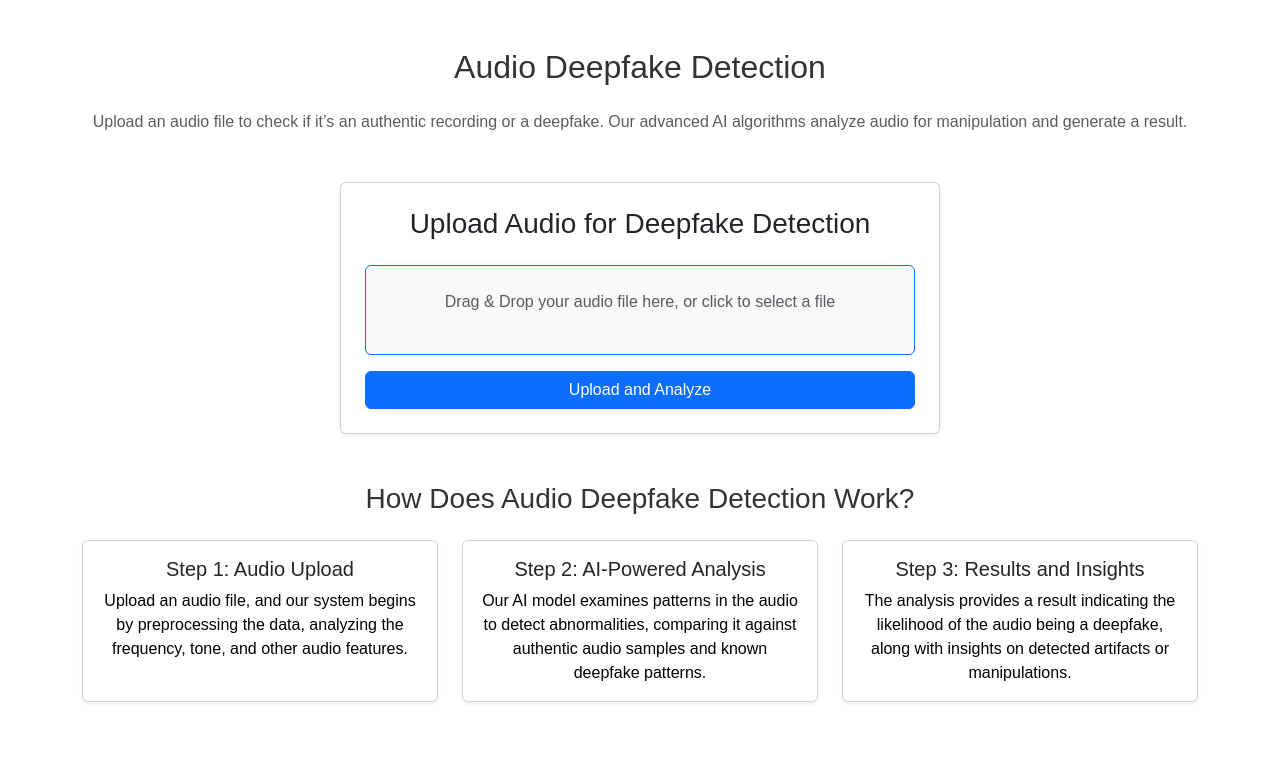
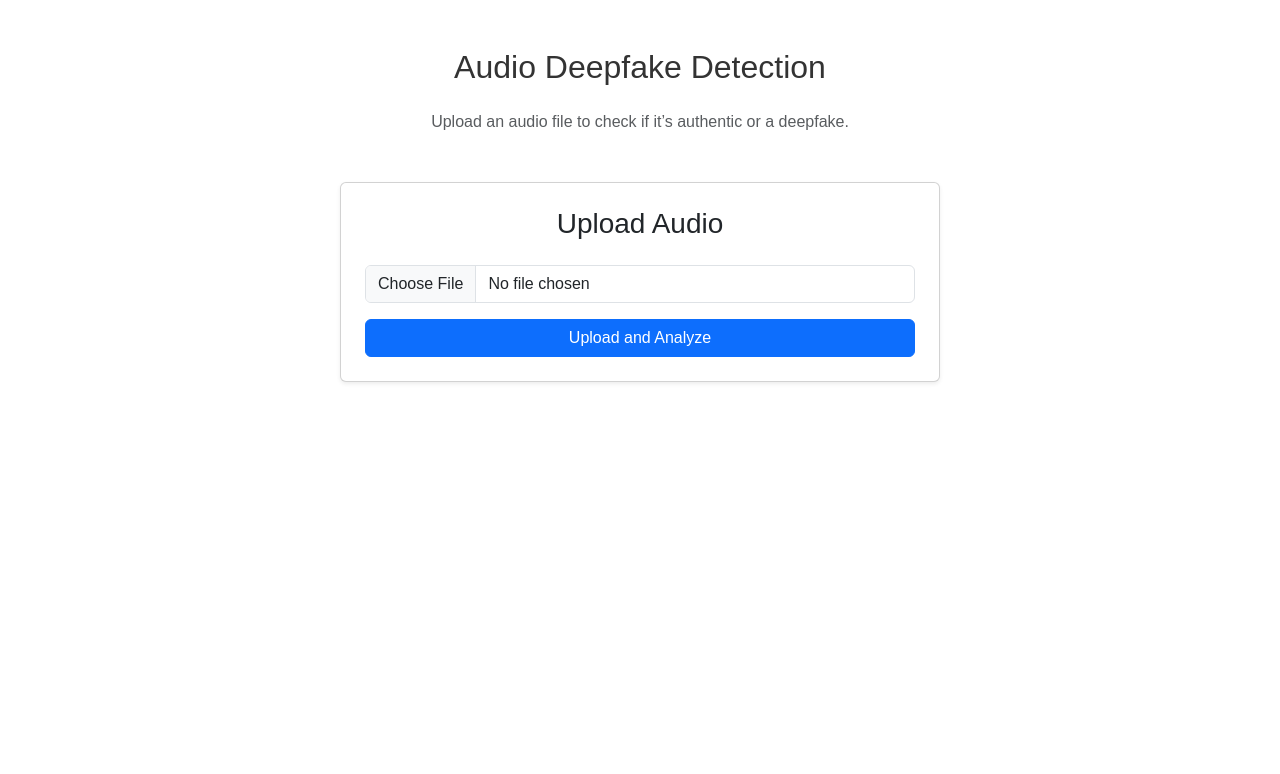
Before and after one commit to Omkar-A-Waikar/Deepface-Deepfake-Detection-System, a Django app: page /audio-deepfake/ in a window 1280 px wide. Shown: the part 56-830 px from the top of the page. After the commit the page ends 439 px from the top, so only its background shows below. Run offline with Django 5.2, Linux system fonts and the light colour scheme.

Commit message:
Update audio_deepfake.html

```diff
--- a/UI/templates/home/audio_deepfake.html
+++ b/UI/templates/home/audio_deepfake.html
@@ -6,101 +6,70 @@
 <div class="container my-5">
     <h2 class="text-center mb-4">Audio Deepfake Detection</h2>
     <p class="text-center text-muted mb-5">
-        Upload an audio file to check if it’s an authentic recording or a deepfake. Our advanced AI algorithms analyze audio for manipulation and generate a result.
+        Upload an audio file to check if it’s authentic or a deepfake.
     </p>
 
-    <!-- Drag-and-Drop Upload Section -->
+    <!-- Upload Section -->
     <div id="upload-section" class="card shadow-sm p-4 mb-5" style="max-width: 600px; margin: 0 auto;">
-        <h3 class="text-center mb-4">Upload Audio for Deepfake Detection</h3>
-        <form method="post" enctype="multipart/form-data">
-            {% csrf_token %}
-
-            <!-- Drag and Drop Area -->
-            <div id="drop-area" class="border border-primary rounded p-4 text-center"
-                 style="position: relative; background-color: #f8f9fa;">
-                <p class="text-muted">Drag & Drop your audio file here, or click to select a file</p>
-                <input type="file" id="file-input" name="audio_file" accept=".mp3, .wav" required
-                       class="form-control-file d-none">
-            </div>
-
-            <!-- Analyze Button -->
-            <button type="submit" class="btn btn-primary w-100 mt-3">Upload and Analyze</button>
+        <h3 class="text-center mb-4">Upload Audio</h3>
+        <form id="audio-form">
+            <input type="file" id="audio-file" name="audio_file" accept=".mp3, .wav" class="form-control mb-3" required>
+            <button type="button" class="btn btn-primary w-100" id="analyze-audio-btn">Upload and Analyze</button>
         </form>
     </div>
 
-    <!-- How It Works Section -->
-    <section class="how-it-works mt-5">
-        <h3 class="text-center mb-4">How Does Audio Deepfake Detection Work?</h3>
+    <!-- Analysis Section -->
+    <div id="analysis-section" class="text-center" style="display: none;">
+        <h4>Analyzing...</h4>
+        <progress id="audio-progress" value="0" max="100" style="width: 100%;"></progress>
+    </div>
 
-        <div class="row">
-            <div class="col-md-4 text-center mb-4">
-                <div class="card shadow-sm p-3 h-100">
-                    <h5 class="card-title">Step 1: Audio Upload</h5>
-                    <p class="card-text">
-                        Upload an audio file, and our system begins by preprocessing the data, analyzing the frequency, tone, and other audio features.
-                    </p>
-                </div>
-            </div>
-            <div class="col-md-4 text-center mb-4">
-                <div class="card shadow-sm p-3 h-100">
-                    <h5 class="card-title">Step 2: AI-Powered Analysis</h5>
-                    <p class="card-text">
-                        Our AI model examines patterns in the audio to detect abnormalities, comparing it against authentic audio samples and known deepfake patterns.
-                    </p>
-                </div>
-            </div>
-            <div class="col-md-4 text-center mb-4">
-                <div class="card shadow-sm p-3 h-100">
-                    <h5 class="card-title">Step 3: Results and Insights</h5>
-                    <p class="card-text">
-                        The analysis provides a result indicating the likelihood of the audio being a deepfake, along with insights on detected artifacts or manipulations.
-                    </p>
-                </div>
-            </div>
-        </div>
-    </section>
+    <!-- Result Section -->
+    <div id="result-section" class="text-center mt-4 card shadow-sm p-4" style="display: none; max-width: 600px; margin: 0 auto;">
+        <h4 id="audio-result"></h4>
+        <p id="audio-confidence"></p>
+    </div>
 </div>
 
 <script>
-    // JavaScript for drag-and-drop functionality
-    const dropArea = document.getElementById('drop-area');
-    const fileInput = document.getElementById('file-input');
+    document.getElementById('analyze-audio-btn').addEventListener('click', function () {
+        const fileInput = document.getElementById('audio-file');
+        const analysisSection = document.getElementById('analysis-section');
+        const resultSection = document.getElementById('result-section');
+        const progressBar = document.getElementById('audio-progress');
+        const resultText = document.getElementById('audio-result');
+        const confidenceText = document.getElementById('audio-confidence');
 
-    // Highlight drop area when file is dragged over it
-    dropArea.addEventListener('dragover', (e) => {
-        e.preventDefault();
-        dropArea.classList.add('bg-light');
-        dropArea.classList.add('border-success');
-    });
+        if (fileInput.files.length === 0) {
+            alert('Please upload an audio file.');
+            return;
+        }
 
-    dropArea.addEventListener('dragleave', () => {
-        dropArea.classList.remove('bg-light');
-        dropArea.classList.remove('border-success');
-    });
+        const fileName = fileInput.files[0].name.toLowerCase();
+        analysisSection.style.display = 'block';
+        resultSection.style.display = 'none';
+        resultSection.style.backgroundColor = '';
 
-    // Handle dropped files
-    dropArea.addEventListener('drop', (e) => {
-        e.preventDefault();
-        dropArea.classList.remove('bg-light');
-        dropArea.classList.remove('border-success');
+        let progress = 0;
+        const interval = setInterval(() => {
+            progress += 5;
+            progressBar.value = progress;
+            if (progress === 100) {
+                clearInterval(interval);
+                analysisSection.style.display = 'none';
+                resultSection.style.display = 'block';
 
-        const files = e.dataTransfer.files;
-        if (files.length > 0) {
-            fileInput.files = files;  // Assign the dropped file to the file input
-        }
-    });
-
-    // Click event to open file input dialog when the drop area is clicked
-    dropArea.addEventListener('click', () => {
-        fileInput.click();
-    });
-
-    // Update the file input when a file is selected via file input dialog
-    fileInput.addEventListener('change', () => {
-        const file = fileInput.files[0];
-        if (file) {
-            console.log("File selected:", file.name);  // Placeholder to indicate a file is selected
-        }
+                if (fileName.includes('fake')) {
+                    resultText.textContent = 'Result: Deepfake Detected!';
+                    confidenceText.textContent = 'Confidence: ' + (70 + Math.random() * 10).toFixed(2) + '%';
+                    resultSection.style.backgroundColor = 'red';
+                } else {
+                    resultText.textContent = 'Result: Authentic!';
+                    confidenceText.textContent = 'Confidence: ' + (90 + Math.random() * 10).toFixed(2) + '%';
+                    resultSection.style.backgroundColor = 'green';
+                }
+            }
+        }, 36);
     });
 </script>
 {% endblock %}
```
